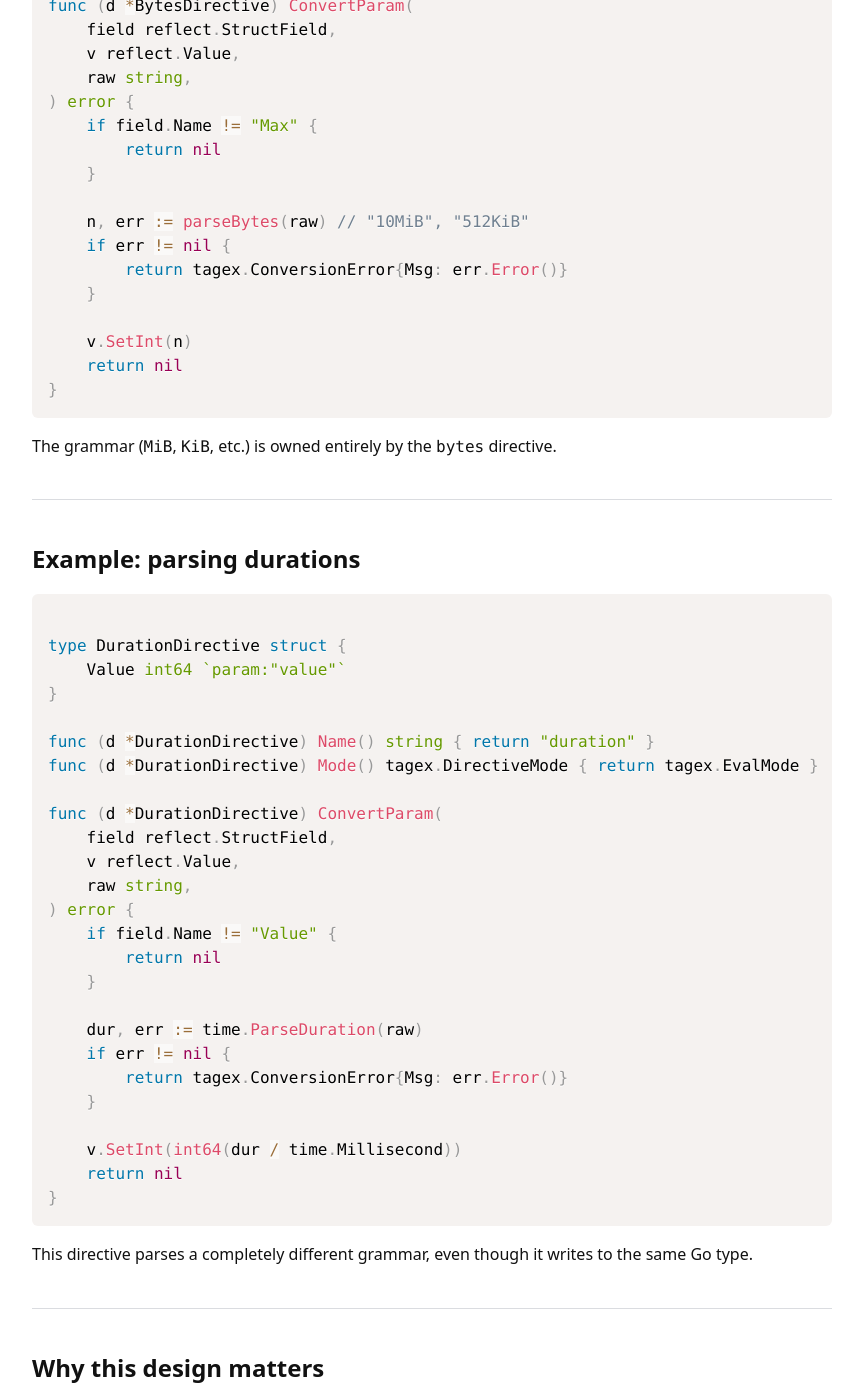
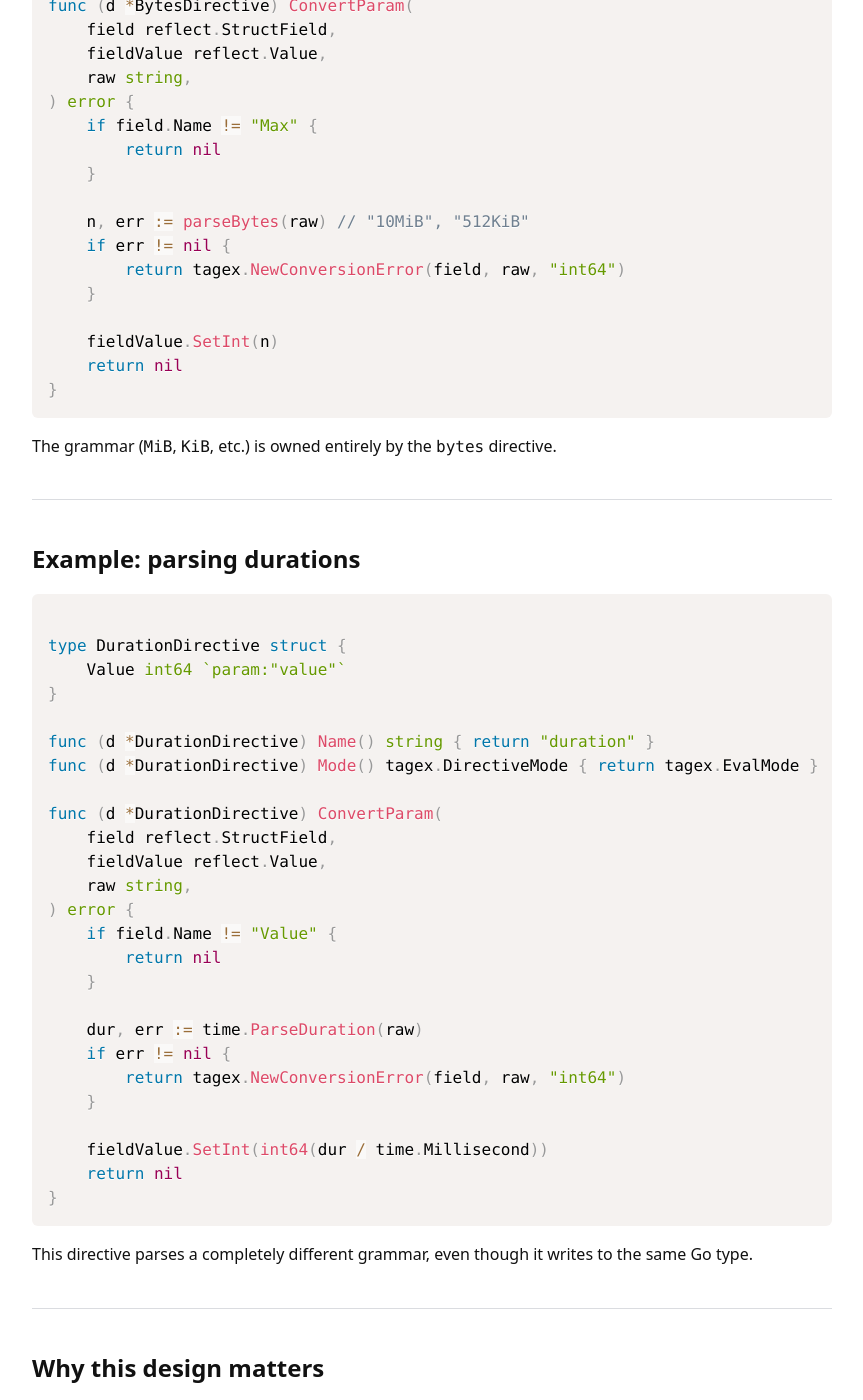
Before and after one commit to tedla-brandsema/tedla-brandsema.github.io, a Jekyll site: the page built from docs/tagex/guides/guide-5-custom-converters-and-semantic-parsing.md, in a window 1280 px wide and 1400 px high, scrolled down 1580 px. Shown: the whole window, without its empty margins (326-1189 px from the left). Built offline with Jekyll 4.4.1, drawn with Linux system fonts in a browser that asks for light colours.

Commit message:
docs(tagex): updated guides to reflect API changes

```diff
--- a/docs/tagex/guides/guide-5-custom-converters-and-semantic-parsing.md
+++ b/docs/tagex/guides/guide-5-custom-converters-and-semantic-parsing.md
@@ -105,7 +105,7 @@ func (d *BytesDirective) Mode() tagex.DirectiveMode { return tagex.EvalMode }
 
 func (d *BytesDirective) ConvertParam(
     field reflect.StructField,
-    v reflect.Value,
+    fieldValue reflect.Value,
     raw string,
 ) error {
     if field.Name != "Max" {
@@ -114,10 +114,10 @@ func (d *BytesDirective) ConvertParam(
 
     n, err := parseBytes(raw) // "10MiB", "512KiB"
     if err != nil {
-        return tagex.ConversionError{Msg: err.Error()}
+        return tagex.NewConversionError(field, raw, "int64")
     }
 
-    v.SetInt(n)
+    fieldValue.SetInt(n)
     return nil
 }
 </code></pre>
@@ -141,7 +141,7 @@ func (d *DurationDirective) Mode() tagex.DirectiveMode { return tagex.EvalMode }
 
 func (d *DurationDirective) ConvertParam(
     field reflect.StructField,
-    v reflect.Value,
+    fieldValue reflect.Value,
     raw string,
 ) error {
     if field.Name != "Value" {
@@ -150,10 +150,10 @@ func (d *DurationDirective) ConvertParam(
 
     dur, err := time.ParseDuration(raw)
     if err != nil {
-        return tagex.ConversionError{Msg: err.Error()}
+        return tagex.NewConversionError(field, raw, "int64")
     }
 
-    v.SetInt(int64(dur / time.Millisecond))
+    fieldValue.SetInt(int64(dur / time.Millisecond))
     return nil
 }
 </code></pre>
```
Also changed, not shown: docs/tagex/getting-started.md (+4 -2 lines), docs/tagex/guides/guide-3-post-processing-as-a-success-boundary.md (+3 -3 lines), docs/tagex/guides/guide-4-validation-as-a-special-case.md (+2 -2 lines).
